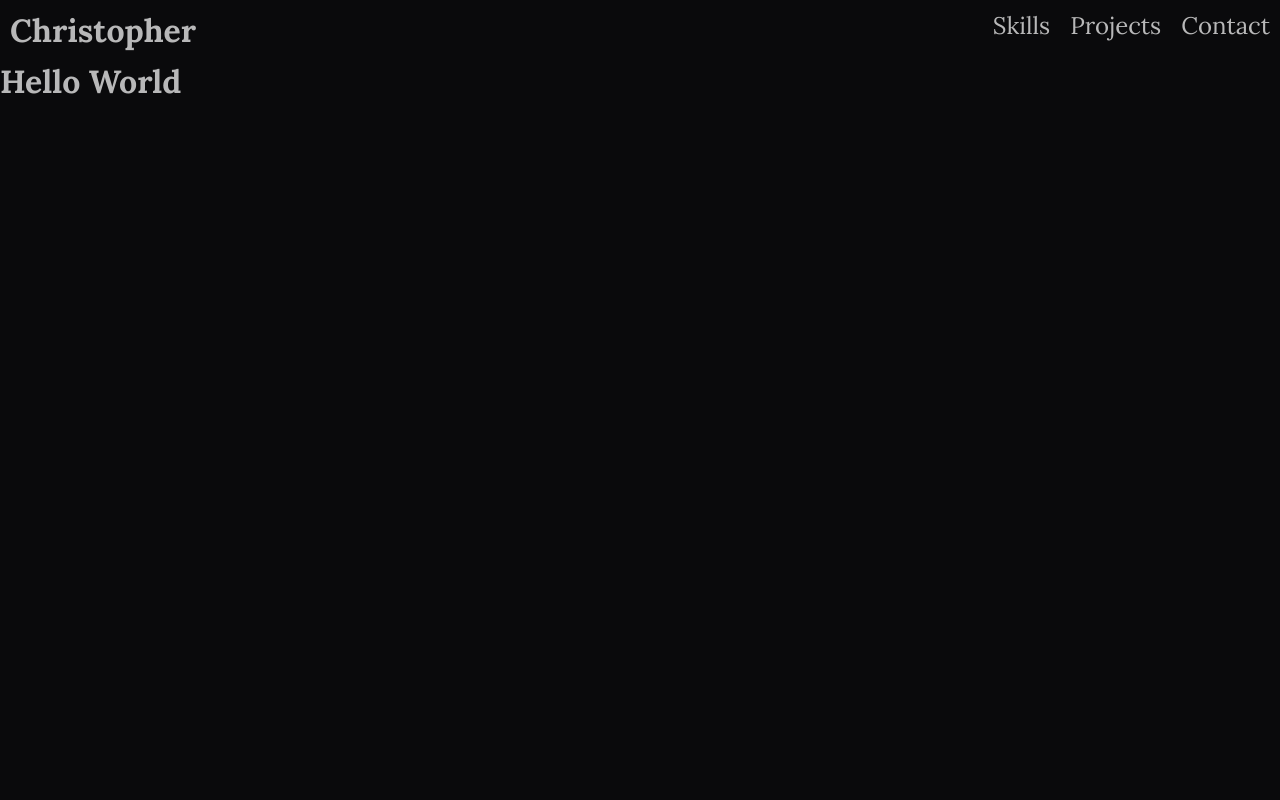
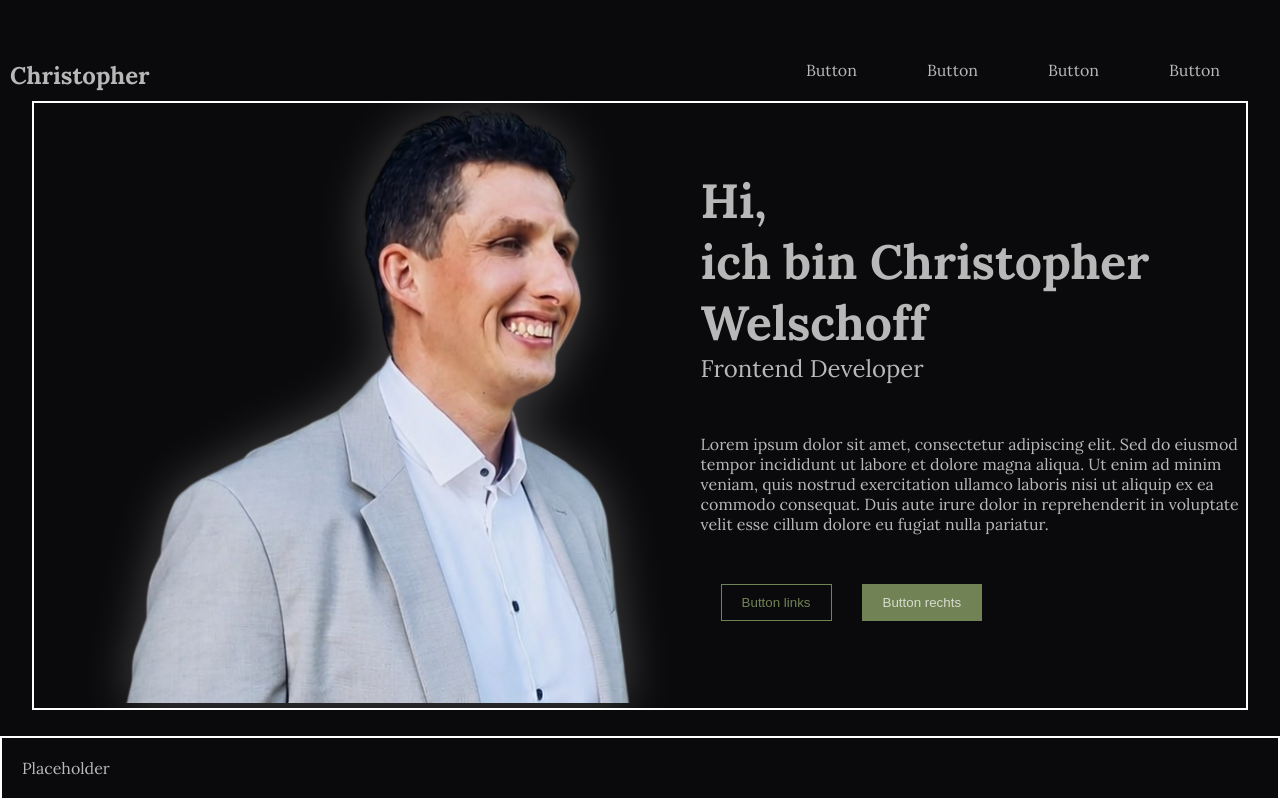
Before and after one commit to ChristopherWelschoff/my-website, a Next.js app: page / in a window 1280 px wide. Built offline with nearby package versions, Linux system fonts and the light colour scheme.

Commit message:
finish main content

```diff
--- a/components/Layout/Layout.js
+++ b/components/Layout/Layout.js
@@ -1,43 +1,63 @@
+import styled from "styled-components";
 import Link from "next/link";
-import styled from "styled-components";
 
 export default function Layout({ children }) {
   return (
-    <>
+    <Page>
       <StyledHeader>
-        <h1>Christopher</h1>
+        <h2>Christopher</h2>
+
         <StyledLinkContainer>
-          <StyledLink href="">Skills</StyledLink>
-          <StyledLink href="">Projects</StyledLink>
-          <StyledLink href="">Contact</StyledLink>
+          <StyledLink href="">Button</StyledLink>
+          <StyledLink href="">Button</StyledLink>
+          <StyledLink href="">Button</StyledLink>
+          <StyledLink href="">Button</StyledLink>
         </StyledLinkContainer>
       </StyledHeader>
 
-      <main>{children}</main>
+      <StyledMain>{children}</StyledMain>
 
-      <footer>{/* Footer */}</footer>
-    </>
+      <StyledFooter>Placeholder</StyledFooter>
+    </Page>
   );
 }
+
+const Page = styled.div`
+  min-height: 100vh;
+  display: flex;
+  flex-direction: column;
+`;
+
+const StyledMain = styled.main`
+  flex: 1;
+`;
 
 const StyledHeader = styled.div`
   display: flex;
   justify-content: space-between;
   padding: 10px;
+  margin-top: 50px;
 `;
 
 const StyledLinkContainer = styled.div`
   display: flex;
   gap: 20px;
-  font-size: 1.5rem;
+  font-size: 1rem;
 `;
 
 const StyledLink = styled(Link)`
   color: var(--text-primary);
   text-decoration: none;
+  margin-right: 50px;
 
   &:hover {
     text-decoration: underline;
     color: var(--accent-green-hover);
   }
 `;
+
+const StyledFooter = styled.footer`
+  width: 100%;
+  border: solid white 2px;
+  padding: 20px;
+`;
--- /dev/null
+++ b/pages/_document.js
@@ -0,0 +1,43 @@
+// pages/_document.js
+import Document, { Html, Head, Main, NextScript } from "next/document";
+import { ServerStyleSheet } from "styled-components";
+
+export default class MyDocument extends Document {
+  static async getInitialProps(ctx) {
+    const sheet = new ServerStyleSheet();
+    const originalRenderPage = ctx.renderPage;
+
+    try {
+      ctx.renderPage = () =>
+        originalRenderPage({
+          enhanceApp: (App) => (props) =>
+            sheet.collectStyles(<App {...props} />),
+        });
+
+      const initialProps = await Document.getInitialProps(ctx);
+      return {
+        ...initialProps,
+        styles: (
+          <>
+            {initialProps.styles}
+            {sheet.getStyleElement()}
+          </>
+        ),
+      };
+    } finally {
+      sheet.seal();
+    }
+  }
+
+  render() {
+    return (
+      <Html lang="de">
+        <Head />
+        <body>
+          <Main />
+          <NextScript />
+        </body>
+      </Html>
+    );
+  }
+}
--- a/pages/index.js
+++ b/pages/index.js
@@ -1,3 +1,119 @@
+import styled from "styled-components";
+import Image from "next/image";
+
 export default function Home() {
-  return <h1>Hello World</h1>;
+  return (
+    <MainContent>
+      <ImageContainer>
+        <StyledImage
+          priority="eager"
+          width={800}
+          height={600}
+          alt="cover"
+          src="/assets/me-cover.png"
+        />
+      </ImageContainer>
+      <StyledTitle>
+        <p> Hi,</p>
+        <p>ich bin Christopher Welschoff</p>
+        <JobText>Frontend Developer</JobText>
+        <AboutText>
+          Lorem ipsum dolor sit amet, consectetur adipiscing elit. Sed do
+          eiusmod tempor incididunt ut labore et dolore magna aliqua. Ut enim ad
+          minim veniam, quis nostrud exercitation ullamco laboris nisi ut
+          aliquip ex ea commodo consequat. Duis aute irure dolor in
+          reprehenderit in voluptate velit esse cillum dolore eu fugiat nulla
+          pariatur.
+        </AboutText>
+        <ButtonContainer>
+          <StyledButtonLeft>Button links</StyledButtonLeft>
+          <StyledButtonRight>Button rechts</StyledButtonRight>
+        </ButtonContainer>
+      </StyledTitle>
+    </MainContent>
+  );
 }
+
+const MainContent = styled.div`
+  display: flex;
+  justify-content: space-around;
+  font-size: 1.15rem;
+  width: 95%;
+  margin: 0 auto;
+  border: solid white 2px;
+`;
+const ImageContainer = styled.div`
+  align-self: flex-end;
+  overflow: hidden;
+  overflow: hidden;
+  box-shadow: 0 0 40px 20px var(--background);
+`;
+
+const StyledImage = styled(Image)`
+  object-fit: cover;
+  object-position: 50% 30%;
+  /* mask-image: radial-gradient(circle, black 55%, transparent 75%);
+
+  -webkit-mask-image: radial-gradient(circle, black 55%, transparent 75%); */
+
+  filter: drop-shadow(0 0 25px rgba(255, 255, 255, 0.25));
+`;
+
+const StyledTitle = styled.div`
+  display: flex;
+  overflow-wrap: break-word;
+  flex-direction: column;
+  font-size: 3rem;
+  font-weight: 900;
+  align-items: flex-start;
+  justify-content: center;
+  min-width: 0;
+  max-width: 45%;
+`;
+
+const JobText = styled.p`
+  font-size: 1.5rem;
+  font-weight: 400;
+`;
+const AboutText = styled.p`
+  min-width: 0;
+  overflow-wrap: break-word;
+  font-size: 1rem;
+  font-weight: 400;
+  margin-top: 50px;
+`;
+
+const ButtonContainer = styled.div`
+  display: flex;
+  padding: 20px;
+  gap: 30px;
+  margin-top: 30px;
+`;
+
+const StyledButtonLeft = styled.button`
+  background-color: var(--bg-primary);
+  color: var(--accent-green);
+  text-decoration: none;
+  padding: 10px 20px;
+  cursor: pointer;
+  border: solid var(--accent-green) 1px;
+
+  &:hover {
+    background-color: var(--accent-green);
+    color: var(--text-primary);
+  }
+`;
+
+const StyledButtonRight = styled.button`
+  background-color: var(--accent-green);
+  color: var(--text-primary);
+  text-decoration: none;
+  padding: 10px 20px;
+  cursor: pointer;
+  border: solid var(--accent-green) 1px;
+
+  &:hover {
+    background-color: var(--bg-primary);
+    color: var(--accent-green);
+  }
+`;
--- a/styles/globalstyles.js
+++ b/styles/globalstyles.js
@@ -38,7 +38,8 @@ body {
     width: 100%;
     background-color: var(--bg-primary);
     color: var(--text-primary);
-    font-family: ${lora.style.fontFamily};;
+    font-family: ${lora.style.fontFamily};
+    min-height: 100vh;
 }
 `;
 
```
Also changed, not shown: public/assets/me-cover.png (added).
